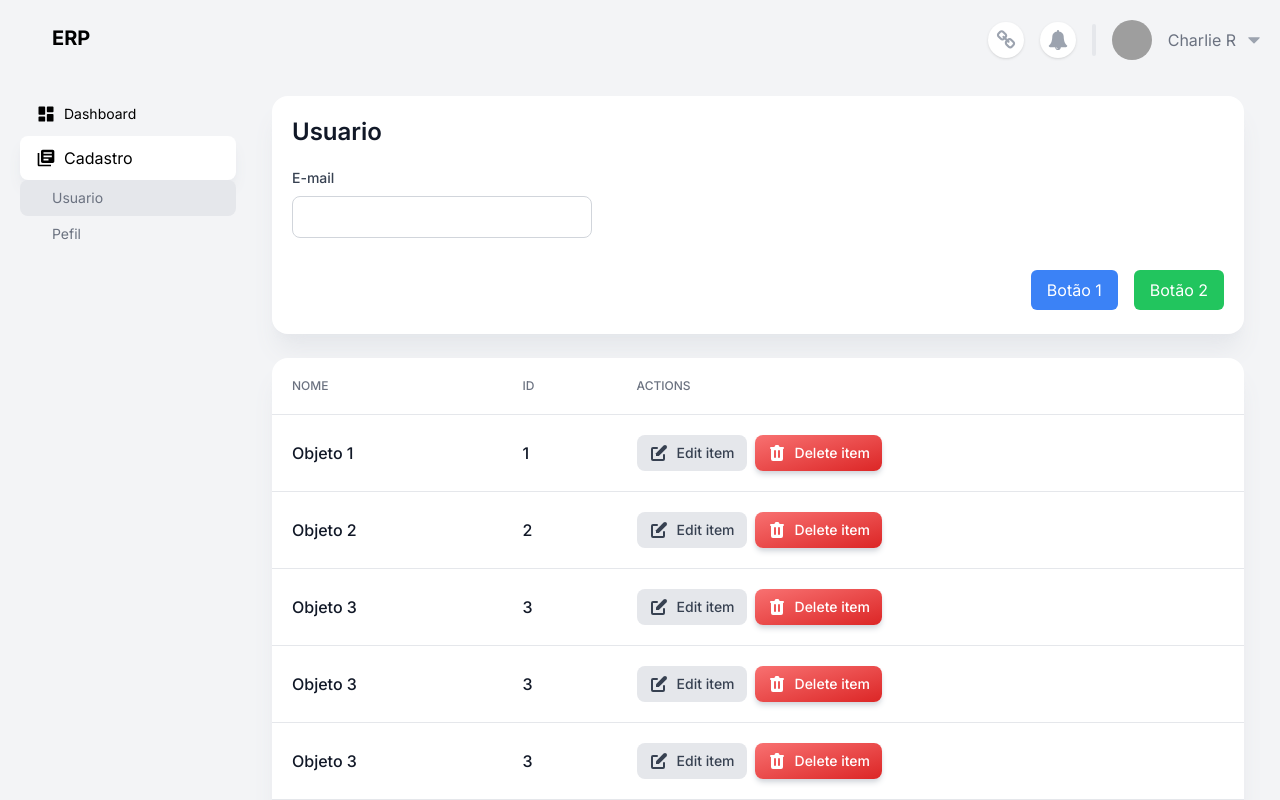
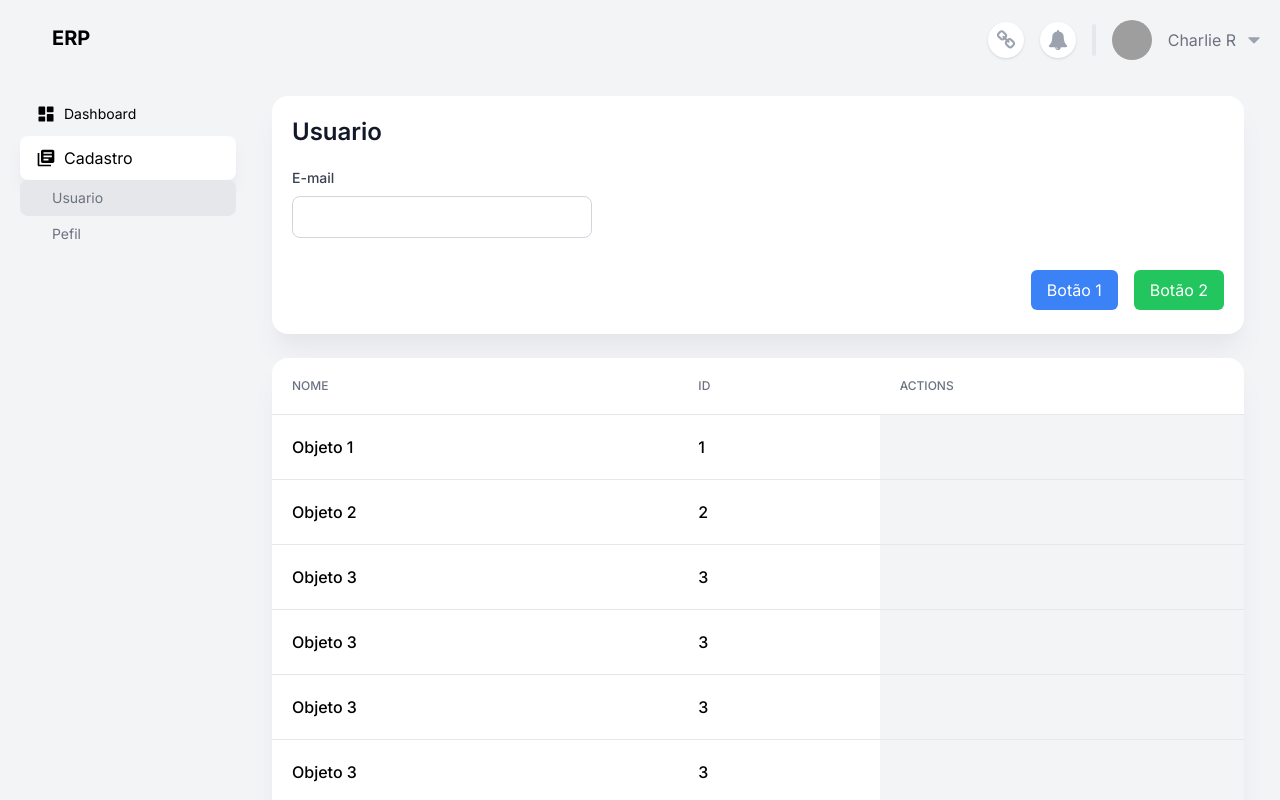
Before and after one commit to marcosrib/app-erp-front, a Next.js app: page /register/user in a window 1280 px wide. Built offline with nearby package versions, Linux system fonts and the light colour scheme; grey boxes are pictures that could not be loaded.

Commit message:
refactor: Inicio refactoração e melhorias na table

```diff
--- a/app/(authenticated)/components/table/TableBody.tsx
+++ b/app/(authenticated)/components/table/TableBody.tsx
@@ -7,9 +7,30 @@ type Props = {
 }
 
 export function TableBody({ children, data, keys }: Props) {
+  if (!data || !Array.isArray(data) || data.length === 0) {
+    return null;
+  }
     return (
         <tbody className="bg-white divide-y divide-gray-200">
-        {data.map((row, rowIndex) => (
+         {data.map((row, rowIndex) => (
+        <tr key={rowIndex} className="hover:bg-gray-100">
+          {React.Children.map(children, (child, columnIndex) => {
+            if (React.isValidElement(child)) {
+              return (
+                <td
+                  key={columnIndex}
+                  className="p-4 text-base font-medium  whitespace-nowrap lg:p-5"
+                >
+                  {child.props.field === 'combinedData' ? child.props.children(JSON.stringify(row)) : child.props.children(row[child.props.field])}
+                </td>
+              );
+            }
+            return null;
+          })}
+        </tr>
+      ))}
+
+        {/**data.map((row, rowIndex) => (
           <tr key={rowIndex} className="hover:bg-gray-100">
             {keys.map((header, index) => (
               <td
@@ -21,7 +42,7 @@ export function TableBody({ children, data, keys }: Props) {
             ))}
            {children}
           </tr>
-        ))}
+            ))*/}
         </tbody>
 
     )
--- /dev/null
+++ b/app/(authenticated)/components/table/TableBodyColumn.tsx
@@ -0,0 +1,14 @@
+
+import { ReactNode } from "react"
+
+type Props = {
+    field: 'combinedData' | string;
+   children: (rowData: any) => ReactNode;
+}
+export function TableBodyColumn({children, field}: Props) {
+    return (
+    <>
+    {children(field)}
+    </>
+    )
+}
--- a/app/(authenticated)/components/table/index.tsx
+++ b/app/(authenticated)/components/table/index.tsx
@@ -1,5 +1,6 @@
 import { TableActions } from "./TableActions";
 import { TableBody } from "./TableBody";
+import { TableBodyColumn } from "./TableBodyColumn";
 import { TableHeader } from "./TableHeader";
 import { TableHeaderContent } from "./TableHeaderContent";
 import { TableRoot } from "./TableRoot";
@@ -10,5 +11,6 @@ export const TableCustom = {
     Header: TableHeader,
     HeaderContent: TableHeaderContent,
     Body: TableBody,
-    Actions: TableActions
+    Actions: TableActions,
+    Column: TableBodyColumn
 }
--- a/app/(authenticated)/register/user/page.tsx
+++ b/app/(authenticated)/register/user/page.tsx
@@ -1,6 +1,8 @@
+'use client'
 import { FormSearch } from "../../components/formSearch";
 import { Input } from "@/app/components/input";
 import { TableCustom } from "../../components/table";
+
 
 export default function Users() {
   const data = [
@@ -8,6 +10,9 @@ export default function Users() {
       id: 1,
       nome: "Objeto 1",
       valor: 100,
+      preco: {
+        id: 100
+      }
     },
     {
       id: 2,
@@ -68,7 +73,19 @@ export default function Users() {
           <TableCustom.HeaderContent title= 'actions'/>
         </TableCustom.Header>
         <TableCustom.Body data={data} keys={['nome', 'id']} >
-          <TableCustom.Actions>
+        <TableCustom.Column field="combinedData">
+        {(row) => {
+
+          return <p className="text-black">{JSON.parse(row).nome}</p>;
+        }}
+        </TableCustom.Column>
+        <TableCustom.Column field="id">
+        {(field) => {
+
+          return <p className="text-black">{field}</p>;
+        }}
+        </TableCustom.Column>
+         { /**<TableCustom.Actions>
           <button type="button" data-modal-toggle="product-modal" className="inline-flex items-center py-2 px-3 text-sm font-medium text-center text-gray-700 bg-gray-200 rounded-lg hover:bg-gray-300 hover:text-gray-900 hover:scale-[1.02] transition-all">
                     <svg className="mr-2 w-5 h-5" fill="currentColor" viewBox="0 0 20 20" xmlns="http://www.w3.org/2000/svg"><path d="M17.414 2.586a2 2 0 00-2.828 0L7 10.172V13h2.828l7.586-7.586a2 2 0 000-2.828z"></path><path fill-rule="evenodd" d="M2 6a2 2 0 012-2h4a1 1 0 010 2H4v10h10v-4a1 1 0 112 0v4a2 2 0 01-2 2H4a2 2 0 01-2-2V6z" clip-rule="evenodd"></path></svg>
                     Edit item
@@ -77,7 +94,7 @@ export default function Users() {
                     <svg className="mr-2 w-5 h-5" fill="currentColor" viewBox="0 0 20 20" xmlns="http://www.w3.org/2000/svg"><path fill-rule="evenodd" d="M9 2a1 1 0 00-.894.553L7.382 4H4a1 1 0 000 2v10a2 2 0 002 2h8a2 2 0 002-2V6a1 1 0 100-2h-3.382l-.724-1.447A1 1 0 0011 2H9zM7 8a1 1 0 012 0v6a1 1 0 11-2 0V8zm5-1a1 1 0 00-1 1v6a1 1 0 102 0V8a1 1 0 00-1-1z" clip-rule="evenodd"></path></svg>
                     Delete item
                   </button>
-          </TableCustom.Actions>
+          </TableCustom.Actions>**/}
         </TableCustom.Body>
       </TableCustom.Root>
       </>
```
